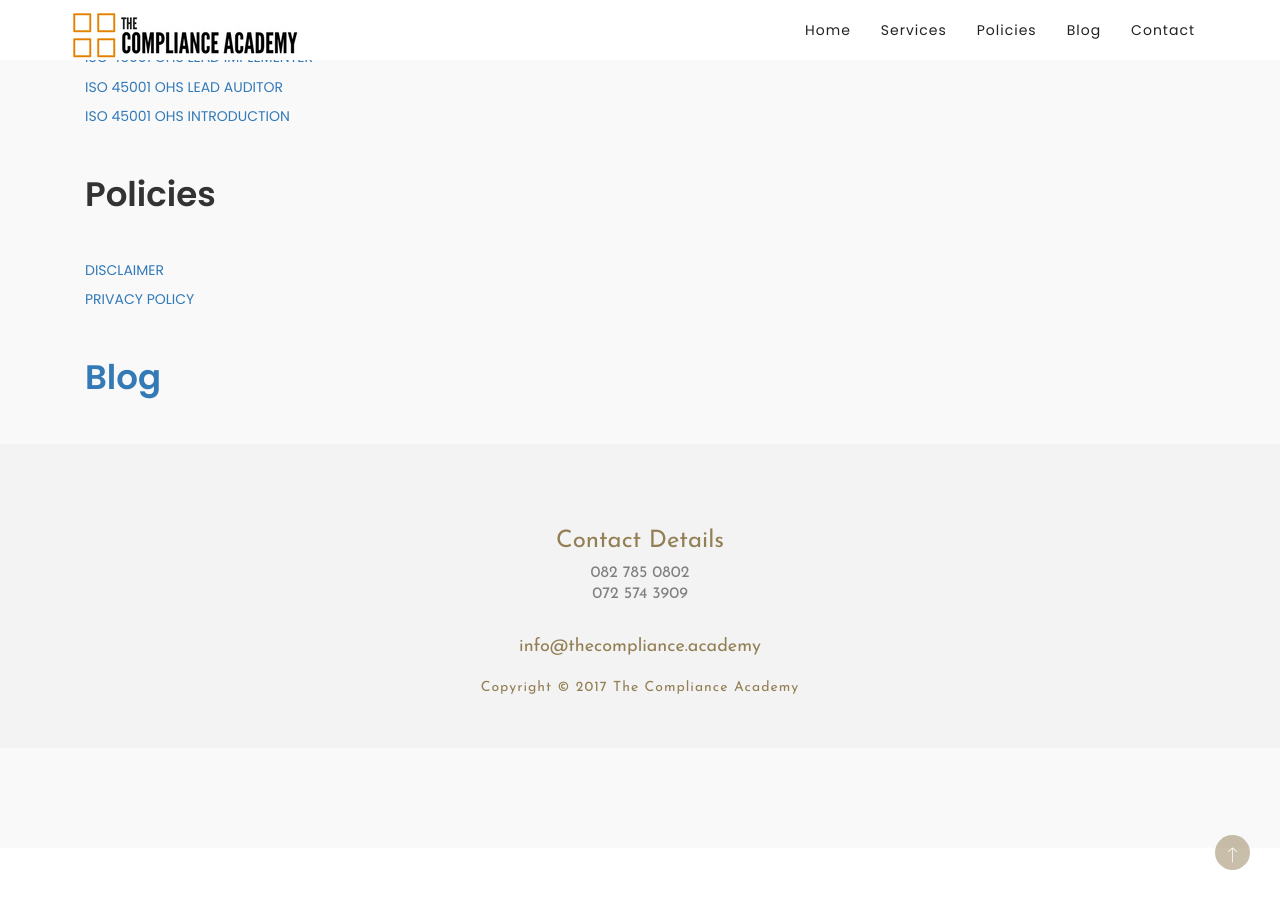
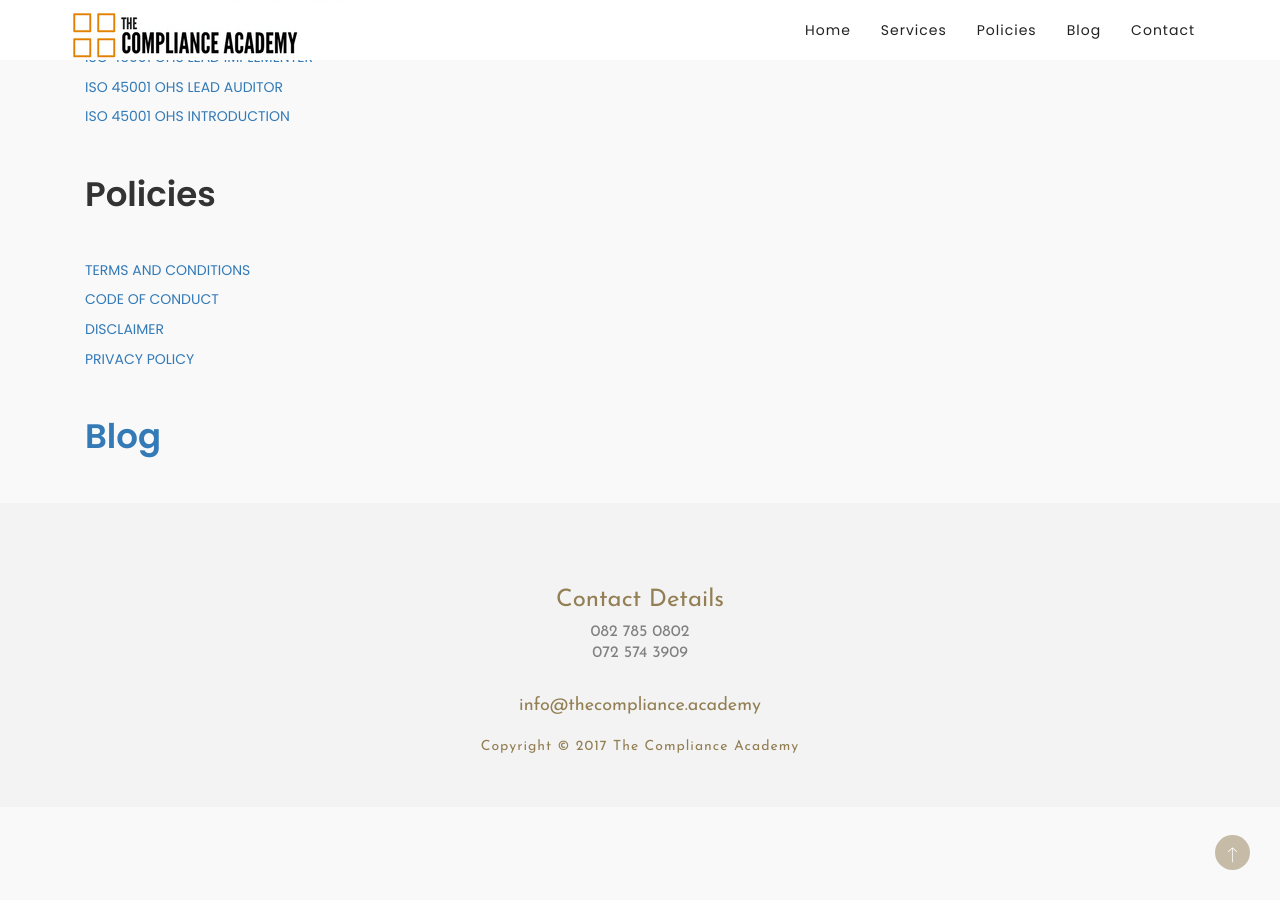
Before and after one commit to compliance-academy/compliance-academy.github.io, a Jekyll site: the page built from index.md, in a window 1280 px wide and 900 px high, scrolled down 2383 px. Built offline with Jekyll 4.4.1, drawn with Linux system fonts in a browser that asks for light colours; nearby versions of some CDN libraries; some web fonts are replaced.

Commit message:
Update home.html

```diff
--- a/_layouts/home.html
+++ b/_layouts/home.html
@@ -194,7 +194,11 @@
               <div class="col-md-12">
                   <h1 class="wow fadeInUp" data-wow-delay="0.1s">Policies</h1>
                   <div class="service-single">
-                     <p class="wow fadeInUp" data-wow-delay="0.2s">
+                      <p class="wow fadeInUp" data-wow-delay="0.2s">
+                   <a href="TERMS_AND_CONDITIONS.pdf">TERMS AND CONDITIONS</a></p>
+                      <p class="wow fadeInUp" data-wow-delay="0.2s">
+                        <a href="CODE_OF_CONDUCT.pdf">CODE OF CONDUCT</a></p>
+                      <p class="wow fadeInUp" data-wow-delay="0.2s">
                    <a href=https://www.freeprivacypolicy.com/live/eea3d0a9-3c38-403d-b355-23c878030655>DISCLAIMER<a/>
                       <p class="wow fadeInUp" data-wow-delay="0.2s">
                    <a href="https://www.freeprivacypolicy.com/live/7b47d19a-7ef2-4c88-9584-5d4248562213">PRIVACY POLICY<a/>
```
